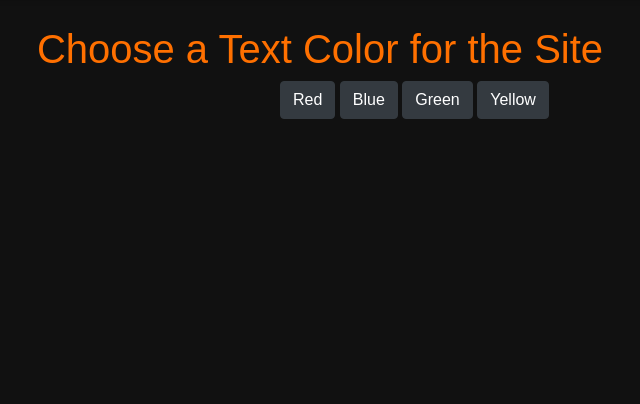
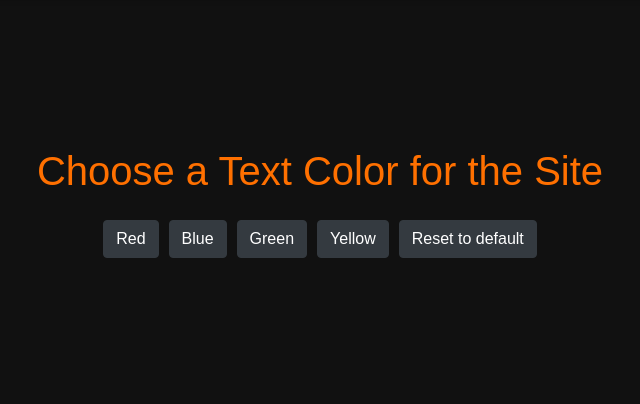
Before and after one commit to Raddi1/soundmaster, a Flask app: page /themes in a window 1280 px wide. Shown: the part 55-459 px from the top of the page, without its empty margins (320-960 px from the left). Run offline with Flask 3, Linux system fonts and the light colour scheme; some libraries are stand-ins or nearby versions.

Commit message:
Update themes.html

```diff
--- a/templates/themes.html
+++ b/templates/themes.html
@@ -7,17 +7,44 @@
     <link rel="stylesheet" href="https://maxcdn.bootstrapcdn.com/bootstrap/4.5.2/css/bootstrap.min.css">
     <link rel="stylesheet" href="../static/main.css">
     <title>{% block title %}Music Epta{% endblock %}</title>
+    <style>
+        .container {
+            display: flex;
+            flex-direction: column;
+            justify-content: center;
+            align-items: center;
+            height: 50vh;
+        }
+
+        .container h1 {
+            margin-bottom: 20px;
+            text-align: center;
+        }
+
+        .button-group {
+            display: flex;
+            justify-content: center;
+        }
+
+        .button-group button {
+            margin: 5px;
+        }
+    </style>
 </head>
 <body>
     <header class="header">
         {% include 'navbar.html' %}
     </header>
-    <h1 style="text-align: center; margin-top: 20px">Choose a Text Color for the Site</h1>
-    <button style="margin-left: 600px" type="button" class="btn btn-dark" onclick="changeTextColor('#FF5733')">Red</button>
-    <button type="button" class="btn btn-dark" onclick="changeTextColor('#1E90FF')">Blue</button>
-    <button type="button" class="btn btn-dark" onclick="changeTextColor('#47C131')">Green</button>
-    <button type="button" class="btn btn-dark" onclick="changeTextColor('#FFD700')">Yellow</button>
-
+    <div class="container">
+        <h1>Choose a Text Color for the Site</h1>
+        <div class="button-group">
+            <button type="button" class="btn btn-dark" onclick="changeTextColor('#FF5733')">Red</button>
+            <button type="button" class="btn btn-dark" onclick="changeTextColor('#1E90FF')">Blue</button>
+            <button type="button" class="btn btn-dark" onclick="changeTextColor('#47C131')">Green</button>
+            <button type="button" class="btn btn-dark" onclick="changeTextColor('#FFD700')">Yellow</button>
+            <button type="button" class="btn btn-dark" onclick="changeTextColor('#ff7000')">Reset to default</button>
+        </div>
+    </div>
     <script>
         function changeTextColor(color) {
             localStorage.setItem('siteTextColor', color);
```
